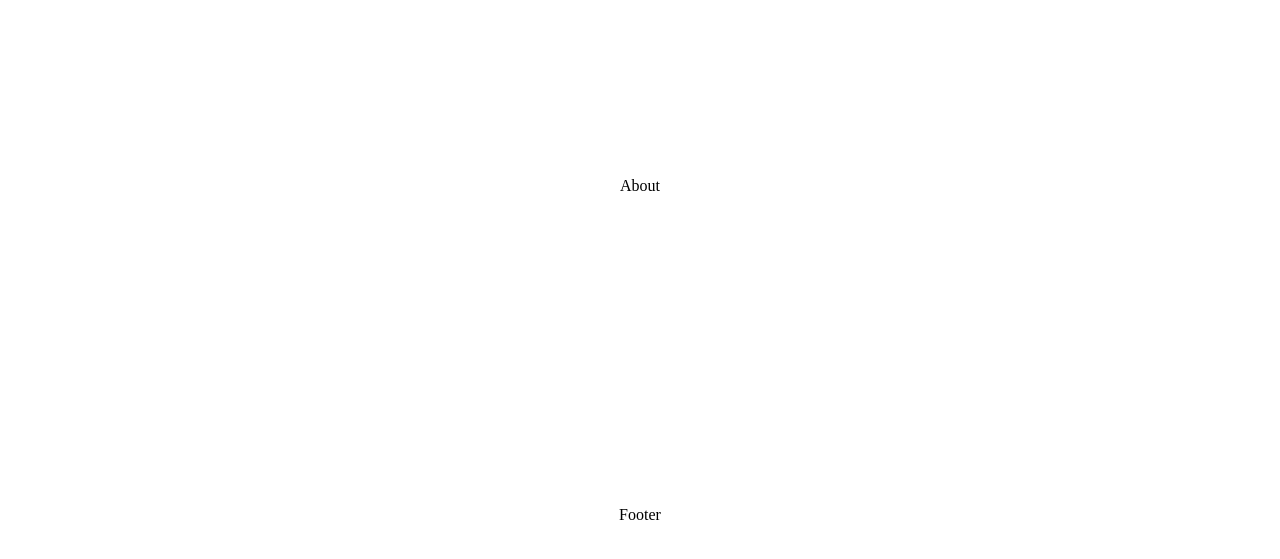
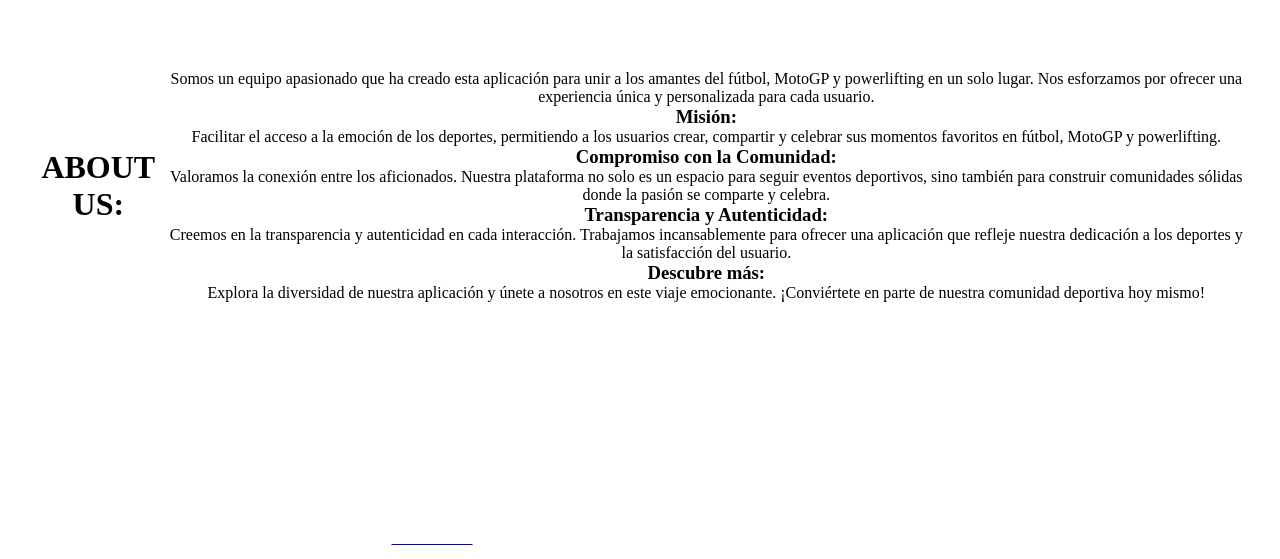
Before and after one commit to eolimacion/reactFrontend, a React (Vite) app: page /about in a window 1280 px wide. Shown: the part 237-796 px from the top of the page. Built offline with nearby package versions, Linux system fonts and the light colour scheme.

Commit message:
about us

```diff
--- a/src/components/Footer/Footer.css
+++ b/src/components/Footer/Footer.css
@@ -0,0 +1,15 @@
+footer {
+    height: 8vh;
+    width: 100vh;
+    display: flex;
+    align-items: center;
+    justify-content: center;
+}
+
+.linkAboutFooter {
+    color: white;
+}
+
+.linkAboutFooter:hover {
+    color: rgba(245, 245, 220, 0.445);
+}
--- a/src/components/Footer/Footer.jsx
+++ b/src/components/Footer/Footer.jsx
@@ -1,7 +1,11 @@
 import './Footer.css'
+import { Link } from "react-router-dom";
 
 export const Footer = () => {
-  return (
-    <div>Footer</div>
+  return (<>
+  <footer>
+    <Link to="/about"><h4 className="linkAboutFooter">ABOUT US</h4></Link>
+  </footer>
+  </>
   )
 }
--- a/src/pages/About/About.jsx
+++ b/src/pages/About/About.jsx
@@ -2,6 +2,30 @@ import './About.css'
 
 export const About = () => {
   return (
-    <div>About</div>
+    <>
+      <h1 className="titleAbout">ABOUT US: </h1>
+      <div className="divAbout">
+        <p className="textAbout1">
+        Somos un equipo apasionado que ha creado esta aplicación para unir a los amantes del fútbol, MotoGP y powerlifting en un solo lugar.
+        Nos esforzamos por ofrecer una experiencia única y personalizada para cada usuario.
+        </p>
+        <h3 className="titleMision">Misión: </h3>
+        <p className="textMision">
+        Facilitar el acceso a la emoción de los deportes, permitiendo a los usuarios crear, compartir y celebrar sus momentos favoritos en fútbol, MotoGP y powerlifting.
+        </p>
+        <h3 className="titleComunity">Compromiso con la Comunidad: </h3>
+        <p className="textComunity">Valoramos la conexión entre los aficionados. Nuestra plataforma no solo es un espacio para seguir eventos deportivos, sino también para construir comunidades sólidas donde la pasión se comparte y celebra.</p>
+        <h3 className="titleTransparency">Transparencia y Autenticidad:</h3>
+        <p className="textTransparency">
+        Creemos en la transparencia y autenticidad en cada interacción.
+        Trabajamos incansablemente para ofrecer una aplicación que refleje nuestra dedicación a los deportes y la satisfacción del usuario.
+        </p>
+        <h3 className="titleDiscover">Descubre más:</h3>
+        <p className="textDiscover">
+        Explora la diversidad de nuestra aplicación y únete a nosotros en este viaje emocionante.
+        ¡Conviértete en parte de nuestra comunidad deportiva hoy mismo!
+        </p>
+      </div>
+    </>
   )
 }
```
Also changed, not shown: 1 other file (tests, documents, lock files or other folders).
